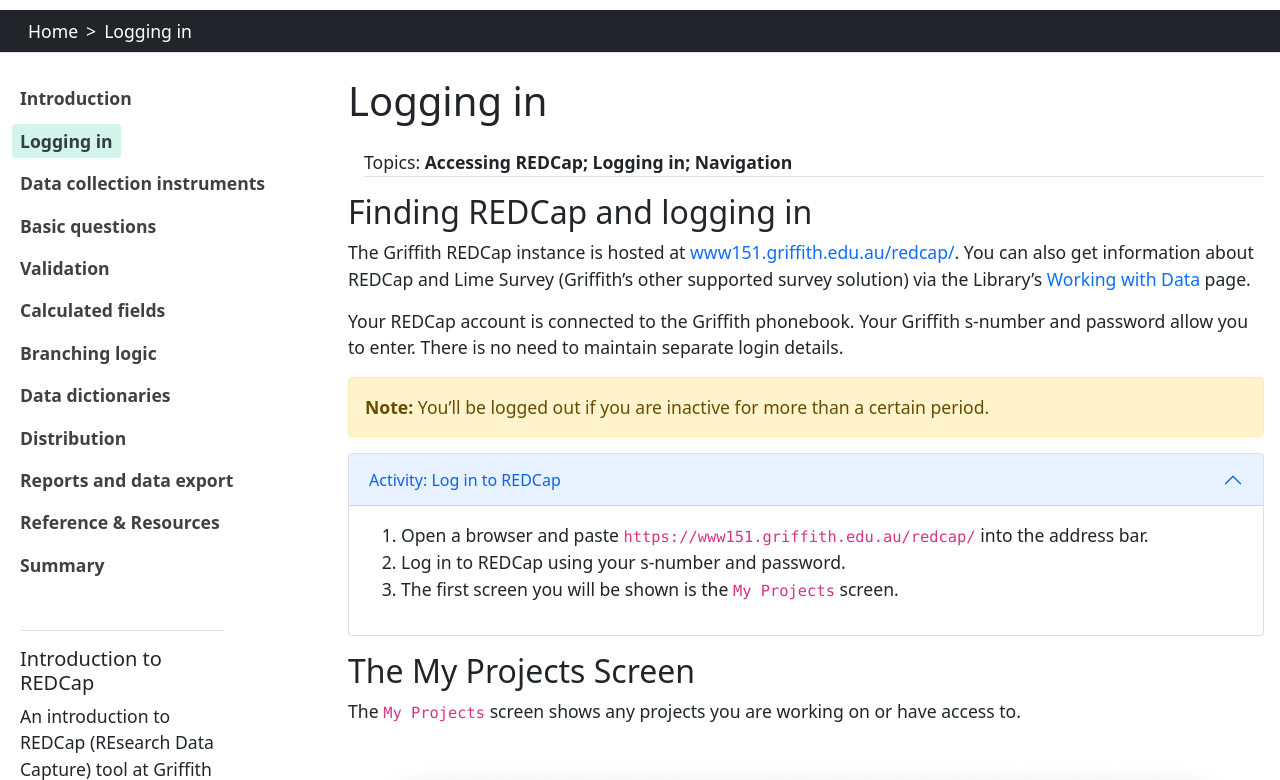
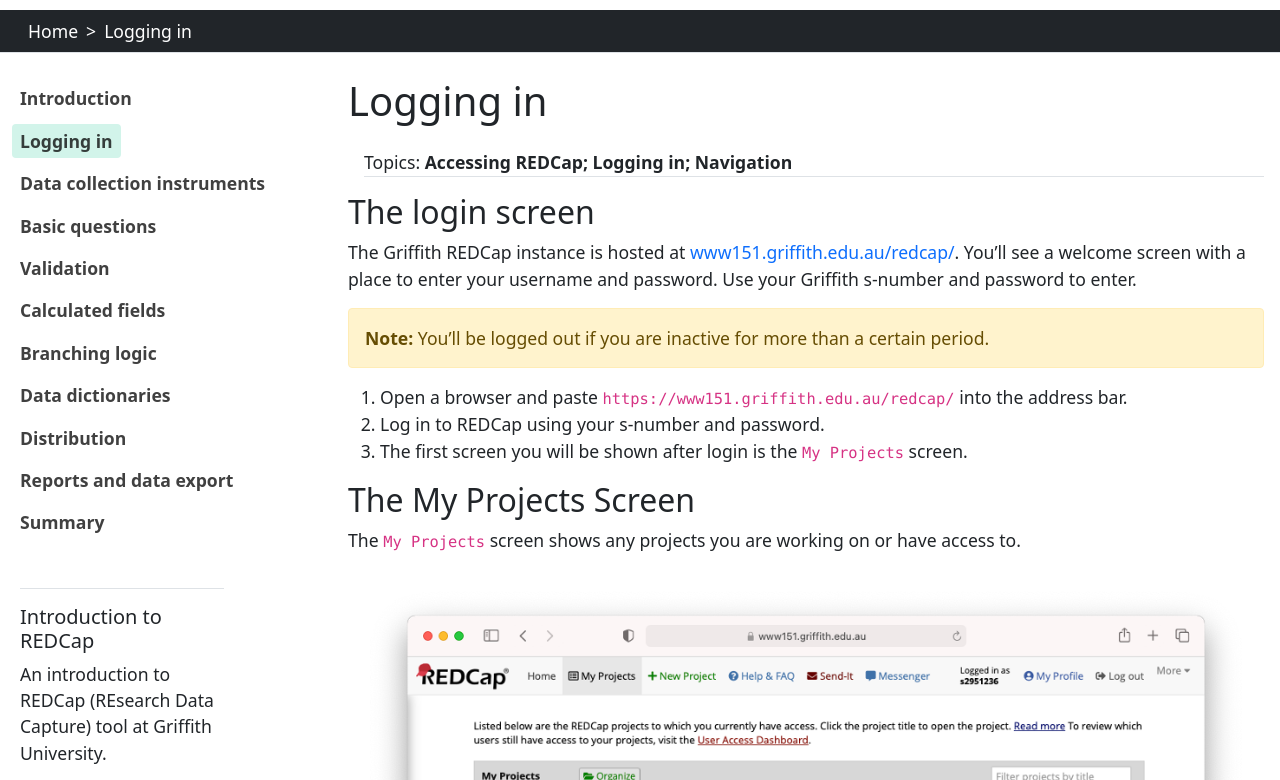
Before and after one commit to GriffithUniLibrary/redcap-intro-old-23, a Jekyll site: the page built from content/02-access.md, in a window 1280 px wide and 900 px high, cut to the strip 120-900 px from the top of the window. Built offline with Jekyll 4.4.1, drawn with Linux system fonts in a browser that asks for light colours.

Commit message:
Update login info

```diff
--- a/content/02-access.md
+++ b/content/02-access.md
@@ -4,26 +4,18 @@ topics: Accessing REDCap; Logging in; Navigation
 title: Logging in
 ---
 
-## Finding REDCap and logging in
+## The login screen
 
-The Griffith REDCap instance is hosted at [www151.griffith.edu.au/redcap/](https://www151.griffith.edu.au/redcap/). You can also get information about REDCap and Lime Survey (Griffith's other supported survey solution) via the Library's [Working with Data](https://www.griffith.edu.au/library/research-publishing/working-with-data/create-and-capture) page.
-
-Your REDCap account is connected to the Griffith phonebook. Your Griffith s-number and password allow you to enter. There is no need to maintain separate login details.
+The Griffith REDCap instance is hosted at [www151.griffith.edu.au/redcap/](https://www151.griffith.edu.au/redcap/). You'll see a welcome screen with a place to enter your username and password. Use your Griffith s-number and password to enter.
 
 {% capture logoutwarning %}
 **Note:** You'll be logged out if you are inactive for more than a certain period.
 {% endcapture %}
 {% include alert.html text=logoutwarning color="warning" %}
 
-{% capture loginactivity %}
-
 1. Open a browser and paste `https://www151.griffith.edu.au/redcap/` into the address bar.
 2. Log in to REDCap using your s-number and password.
-3. The first screen you will be shown is the `My Projects` screen.
-
-{% endcapture %}
-
-{% include accordion.html title1="Activity: Log in to REDCap" text1=loginactivity open=true %}
+3. The first screen you will be shown after login is the `My Projects` screen.
 
 ## The My Projects Screen
 
```
Also changed, not shown: content/resources.md (+0 -1 lines).
